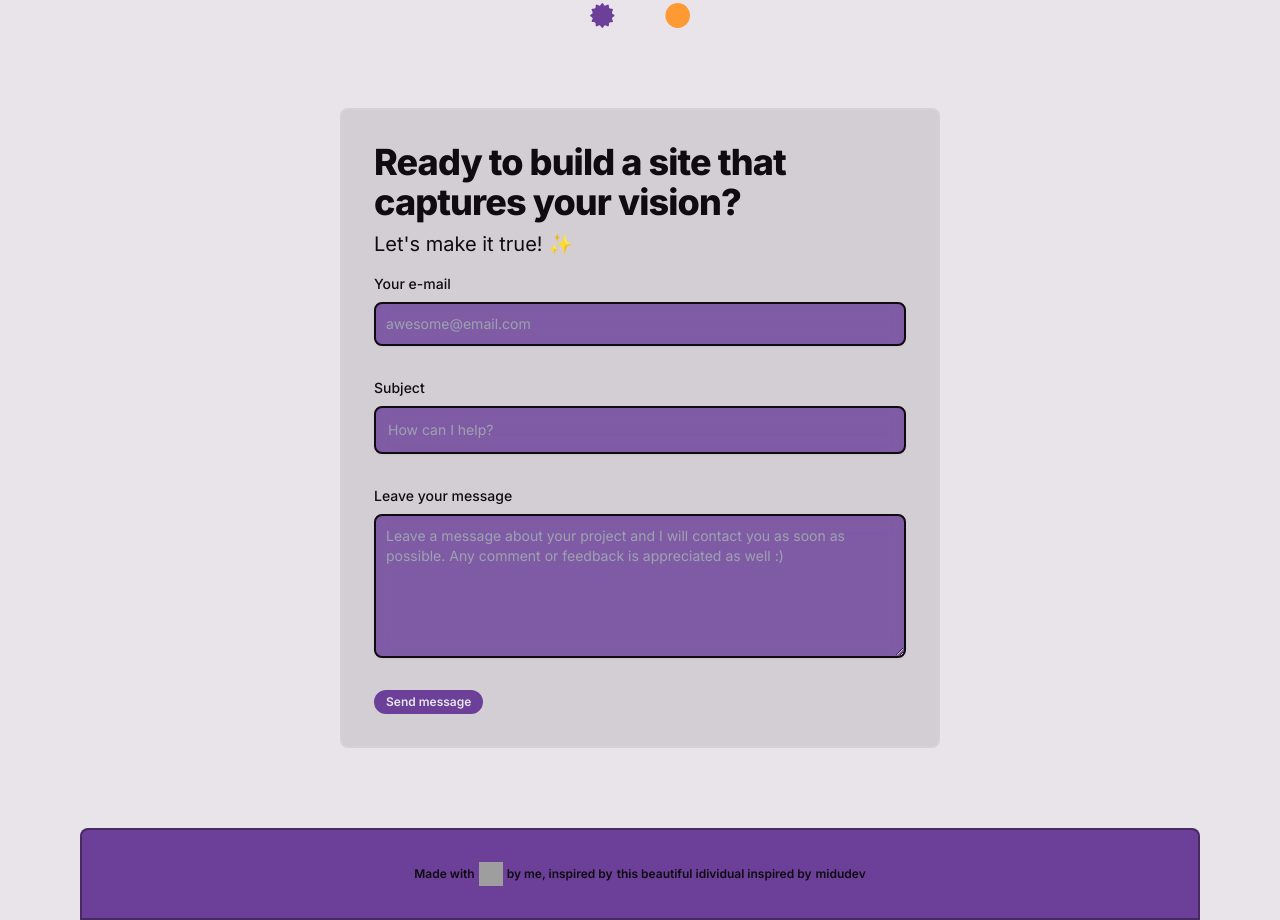
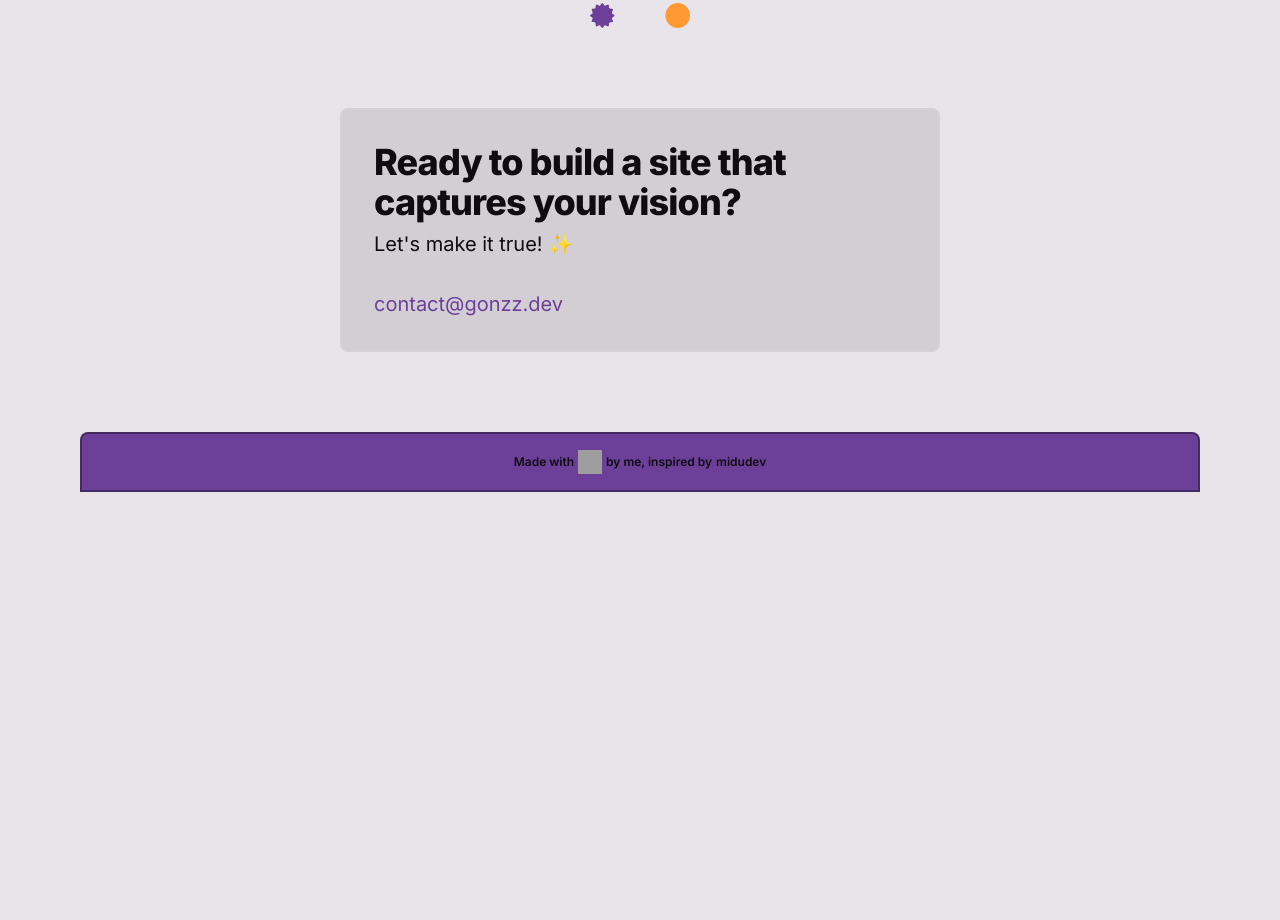
Before and after one commit to gonzzdev/gonzz.dev-v1, an Astro site: page / in a window 1280 px wide. Shown: the part 1698-2618 px from the top of the page. After the commit the page ends 2190 px from the top, so only its background shows below. Built offline with nearby package versions, Linux system fonts and the light colour scheme; Astro itself is replaced by a stand-in of ours; grey boxes are pictures that could not be loaded; what @midudev/tailwind-animations would draw is missing.

Commit message:
Updated design and project component

```diff
--- a/src/components/Footer.astro
+++ b/src/components/Footer.astro
@@ -1,16 +1,12 @@
 
 
-<footer class="bg-[#6c3f99] border-2 border-[#0f0c11]/40 rounded-t-lg m-4 w-full xl:w-[1120px] mx-auto mt-20 dark:bg-[#0f0c11] dark:border-[#6c3f99]/40">
-    <div class="w-full max-w-screen-xl mx-auto p-4 md:py-8">
+<footer class="bg-[#6c3f99] border-2 border-[#0f0c11]/40 rounded-t-lg m-4 w-full xl:w-[1120px] mx-auto mt-20 dark:bg-[#0f0c11] dark:border-t-[#6c3f99]/40">
+    <div class="w-full max-w-screen-xl mx-auto p-4 md:py-4">
         <span class="flex items-center justify-center text-xs text-center text-[#0f0c11] dark:text-[#e8e4ea] gap-1 font-semibold">
             Made with
             <img src="./purple-heart.webp" alt="Heart animated with flames" class="size-6 items-center justify-center">
 
             by me, inspired by
-            <a href="https://x.com/midudev" class="hover:underline">
-                 this beautiful idividual
-
-             inspired by
             <a href="https://porfolio.dev/" class="hover:underline">
                  midudev
 
--- a/src/components/Forms.astro
+++ b/src/components/Forms.astro
@@ -2,25 +2,10 @@
     <img src="/logo-1.svg" alt="Brand Symbols" class="w-[100px] m-auto mt-20">
   <div class="bg-[#17131A]/10 border-2 border-[#e8e4ea]/10 py-8 px-8 rounded-lg mx-auto max-w-[600px] mt-20 dark:bg-[#17131A]">
     <a href="https://linkedin.com/in/gonzz-dev/" target="_blank" rel="noopener">
-      </a>
-      <h2 class="mb-2 text-3xl tracking-tight font-extrabold text-[#0f0c11] dark:text-[#e8e4ea] md:text-4xl">Ready to build a site that captures your vision?</h2>
-      <p class="font-light text-[#0f0c11] dark:text-[#e8e4ea]/80 sm:text-xl">Let's make it true! ✨<p>
+        </a>
+        <h2 class="mb-2 text-3xl tracking-tight font-extrabold text-[#0f0c11] dark:text-[#e8e4ea] md:text-4xl">Ready to build a site that captures your vision?</h2>
+        <p class="font-light text-[#0f0c11] dark:text-[#e8e4ea]/80 sm:text-xl">Let's make it true! ✨<p>
 
-      <!-- Añadir función del formulario -->
-      <form action="#" class="space-y-8 mt-4">
-          <div>
-              <label for="email" class="block mb-2 text-sm font-medium text-[#0f0c11] dark:text-[#e8e4ea]">Your e-mail</label>
-              <input type="email" id="email" class="shadow-sm bg-[#6c3f99]/80 backdrop-blur border-[2px] border-[#0f0c11] text-gray-900 text-sm rounded-lg focus:ring-primary-500 focus:border-primary-500 block w-full p-2.5 dark:bg-[#ofoc11] dark:border-[#6c3f99] dark:placeholder-[#e8e4ea]/80 dark:text-white dark:focus:ring-primary-500 dark:focus:border-primary-500 dark:shadow-sm-light" placeholder="awesome@email.com" required>
-          </div>
-          <div>
-              <label for="subject" class="block mb-2 text-sm font-medium text-[#0f0c11] dark:text-[#e8e4ea]">Subject</label>
-              <input type="text" id="subject" class="block p-3 w-full text-sm text-[#0f0c11] bg-[#6c3f99]/80 backdrop-blur rounded-lg border-[2px] border-[#0f0c11] shadow-sm focus:ring-primary-500 focus:border-primary-500 dark:bg-[#ofoc11] dark:border-[#6c3f99] dark:placeholder-[#e8e4ea]/80 dark:text-[#e8e4ea] dark:focus:ring-primary-500 dark:focus:border-primary-500 dark:shadow-sm-light" placeholder="How can I help?" required>
-          </div>
-          <div class="sm:col-span-2">
-              <label for="message" class="block mb-2 text-sm font-medium text-[#0f0c11] dark:text-[#e8e4ea]">Leave your message</label>
-              <textarea id="message" rows="6" class="block p-2.5 w-full text-sm text-[0f0c11] bg-[#6c3f99]/80 backdrop-blur rounded-lg shadow-sm border-[2px] border-[#0f0c11] focus:ring-primary-500 focus:border-primary-500 dark:bg-[#ofoc11] dark:border-[#6c3f99] dark:placeholder-[#e8e4ea]/80 dark:text-white dark:focus:ring-primary-500 dark:focus:border-primary-500" placeholder="Leave a message about your project and I will contact you as soon as possible. Any comment or feedback is appreciated as well :)"></textarea>
-          </div>
-          <button type="submit" class="bg-[#6c3f99] text-[#e8e4ea] text-xs font-semibold me-2 px-2.5 py-0.5 rounded-full dark:bg-[#6c3f99]/20 dark:text-[#e8e4ea] border-[2px] border-[#6c3f99] hover:scale-105 hover:text-[#e8e4ea] hover:bg-[#ofoc11] hover:dark:bg-[#6c3f99] hover:dark:text-[#e8e4ea] hover:shadow-primary-2 transition">Send message</button>
-      </form>
+        <a href="mailto:contact@gonzz.dev" class="flex font-light text-[#6c3f99] dark:text-[#6c3f99] mt-8 sm:text-xl">contact@gonzz.dev<a>
   </div>
 </section>
--- a/src/components/Projects.astro
+++ b/src/components/Projects.astro
@@ -1,4 +1,6 @@
 ---
+import Button from "./Button.astro"
+
 const TAGS = {
   HTML: {
     name: "HTML",
--- a/src/pages/index.astro
+++ b/src/pages/index.astro
@@ -32,7 +32,7 @@ description="Hire José González to design your brand and create your professio
 							target="_blank"
 							rel="noopener"
 							class="flex justify-start gap-2 md:gap-4">
-						  <Badge class="justify-center">Available | Let's talk!</Badge>
+						  <Badge class="justify-center">Available - Let's talk!</Badge>
 						  <Badge class="justify-center">Nuevo Vallarta, MX</Badge>
 						</a>
 					 </div>
@@ -50,7 +50,7 @@ description="Hire José González to design your brand and create your professio
 
 			<!-- Buttons -->
 			 <ul class="flex gap-2 mt-8 md:mt-12 md:gap-4">
-				 <a href="/GONZZ-CV.pdf" target="_blank" rel="noopener">
+				 <a href="/JLGG-CV.pdf" target="_blank" rel="noopener">
 					<Button>
 						<p class="flex gap-2">
 							<img src="/icons/notebook.svg" alt="Button icon" class="w-3 md:w-7">
```
Also changed, not shown: 1 other file.
